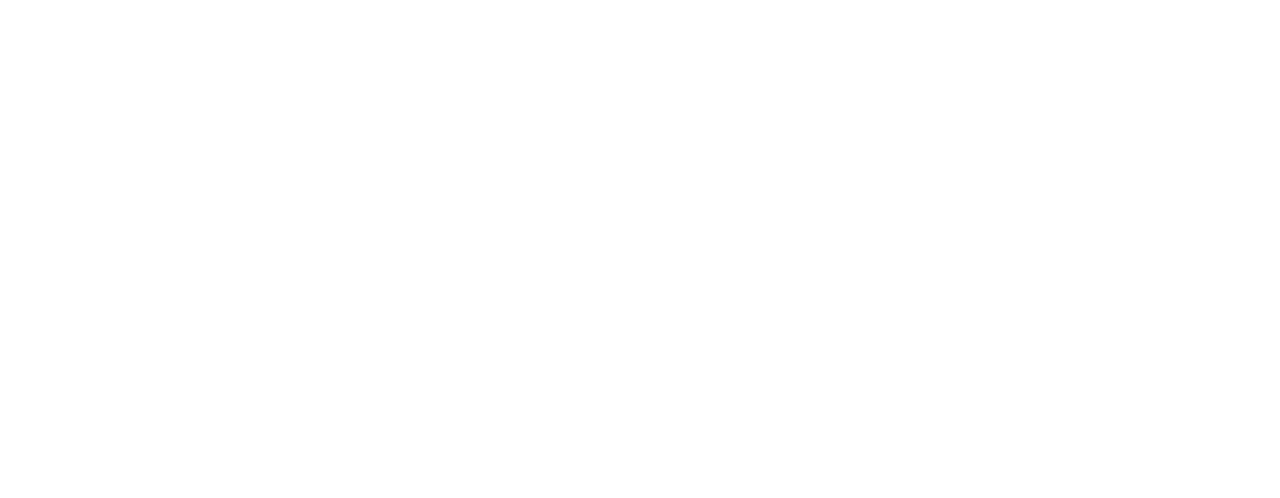
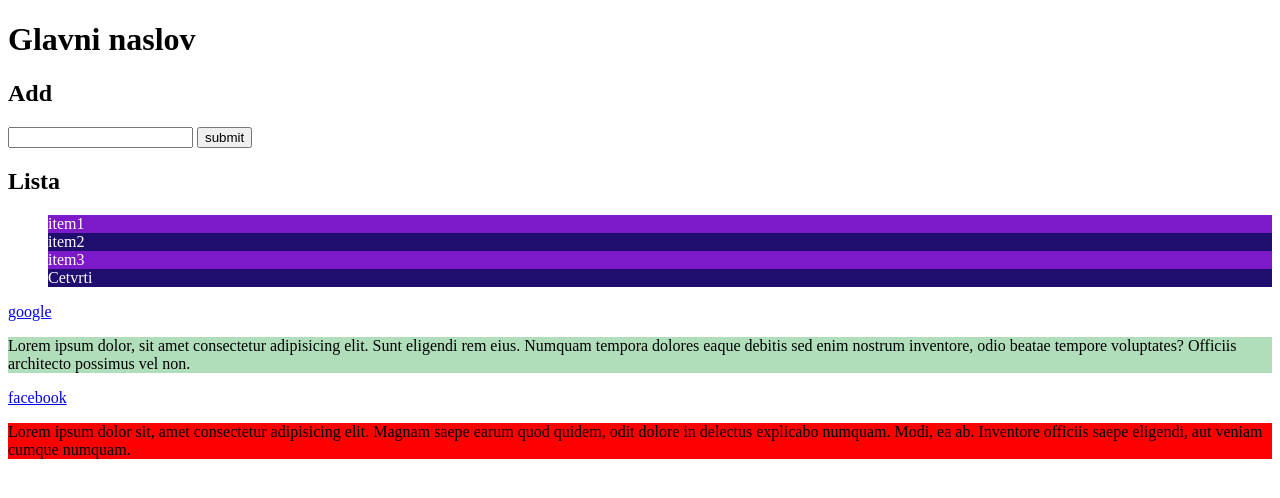
Before and after one commit to Aleksa512/prviprojekat, a plain HTML site: page index.html in a window 1280 px wide. Drawn offline with Linux system fonts and the light colour scheme.

Commit message:
Add files via upload

```diff
--- /dev/null
+++ b/dom.js
@@ -0,0 +1,37 @@
+//console.dir(document);
+//console.log(document.domain);
+//console.log(document.title);
+//console.log(document.head);
+//console.log(document.all);
+
+document.title = "DOM vezba";
+
+let items = document.getElementById("items");
+let listItems = document.getElementsByClassName("list-item");
+
+for(let i=0; i < listItems.length; i++)
+{
+    listItems[i].style.color = "white";
+    if(i%2==0)
+    {
+        listItems[i].style.backgroundColor = "#7C1AC9";
+    }
+    else listItems[i].style.backgroundColor = "#200E6F";
+}
+
+console.log(document.getElementById("container"));
+
+console.log(document.getElementsByClassName("list-item"));
+
+//getElementByTagName
+
+console.log(document.getElementsByTagName("h2"));
+
+document.getElementById("main-title").textContent="Glavni naslov";
+
+listItems[3].textContent="Cetvrti";
+
+listItems[3].backgroundColor="red";
+
+document.querySelector("#random-element p").style.backgroundColor="#B0DEBA";
+document.querySelector("#element1 p").style.backgroundColor="red";
--- a/index.html
+++ b/index.html
@@ -7,6 +7,42 @@
     <title>Document</title>
 </head>
 <body>
+    <header>
+        <h1 id = "main-title">
+            DOM vezba
+        </h1>
+    </header>
+    <div id = "container">
+        <h2 class="title"> Add </h2>
+        <form class="form-inline">
+            <input type="text" class="froms">
+            <input type="submit" class="button" value="submit">
+        </form>
+        <h2 class="title">Lista</h2>
+        <ul id="items">
+            <li class="list-item">item1</li>
+            <li class="list-item">item2</li>
+            <li class="list-item">item3</li>
+            <li class="list-item">item4</li>
+        </ul>
 
+    <div id="random-element">
+        <a href="google.com">google</a>
+        <p>Lorem ipsum dolor, sit amet consectetur adipisicing elit. Sunt eligendi rem eius. Numquam tempora dolores eaque debitis sed enim nostrum inventore,
+            odio beatae tempore voluptates? Officiis architecto possimus vel non.</p>
+
+    </div>
+      <div id="element1">
+       <a href="facebook.com">facebook</a>
+       <p>Lorem ipsum dolor sit, amet consectetur adipisicing elit. Magnam saepe earum quod quidem, odit dolore in delectus explicabo numquam.
+         Modi, ea ab. Inventore officiis saepe eligendi, aut veniam cumque numquam.</p>
+     </div>
+
+     </div>
+
+
+
+
+    <script src="dom.js"></script>
 </body>
 </html>
```
